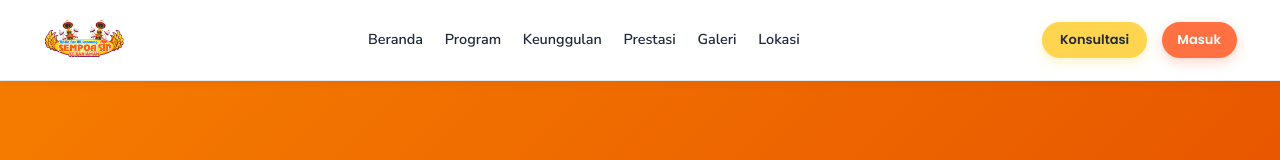
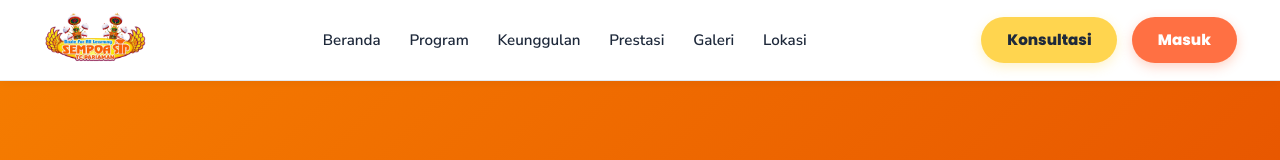
Before and after one commit to Aldi8867/web-sempoa-sip-pariaman, a React (Vite) app in the folder frontend/: page /galeri in a window 1280 px wide. Shown: the top 160 px of the page. Built offline with nearby package versions, Linux system fonts and the light colour scheme.

Commit message:
style: increase size and font weight for navbar elements (logo, text links, CTA buttons) to match premium competitor aesthetic

```diff
--- a/frontend/src/pages/public/GaleriPage.tsx
+++ b/frontend/src/pages/public/GaleriPage.tsx
@@ -125,7 +125,6 @@ export const GaleriPage: React.FC = () => {
                 <Link
                   to={user.role === 'admin' || user.role === 'owner' ? '/admin' : user.role === 'guru' ? '/guru' : '/ortu'}
                   className="btn btn-yellow"
-                  style={{ padding: '0.5rem 1.1rem', fontSize: '0.9rem', background: '#ffd54f', color: '#1e293b', borderRadius: '50px', fontWeight: 600, textDecoration: 'none' }}
                 >
                   Dashboard
                 </Link>
@@ -134,7 +133,6 @@ export const GaleriPage: React.FC = () => {
                   target="_blank"
                   rel="noreferrer"
                   className="btn btn-primary"
-                  style={{ padding: '0.5rem 1.25rem', fontSize: '0.9rem', background: '#e65100', color: '#fff', borderRadius: '50px', border: 'none', fontWeight: 600, textDecoration: 'none', display: 'inline-flex', alignItems: 'center', gap: '0.4rem' }}
                 >
                   Konsultasi
                 </a>
@@ -146,7 +144,6 @@ export const GaleriPage: React.FC = () => {
                   target="_blank"
                   rel="noreferrer"
                   className="btn btn-yellow"
-                  style={{ padding: '0.5rem 1.25rem', fontSize: '0.9rem', background: '#ffd54f', color: '#1e293b', borderRadius: '50px', border: 'none', fontWeight: 600, textDecoration: 'none', display: 'inline-flex', alignItems: 'center', gap: '0.4rem' }}
                 >
                   Konsultasi
                 </a>
@@ -154,7 +151,6 @@ export const GaleriPage: React.FC = () => {
                   to="/login"
                   className="btn btn-primary"
                   id="loginNavBtn"
-                  style={{ padding: '0.5rem 1.1rem', fontSize: '0.9rem', display: 'inline-flex', alignItems: 'center', gap: '0.4rem', background: '#ff7043', color: '#fff', borderRadius: '50px', fontWeight: 600, textDecoration: 'none' }}
                 >
                   Masuk
                 </Link>
--- a/frontend/src/pages/public/HomePage.tsx
+++ b/frontend/src/pages/public/HomePage.tsx
@@ -119,7 +119,6 @@ export const HomePage: React.FC = () => {
                 <Link
                   to={user.role === 'admin' || user.role === 'owner' ? '/admin' : user.role === 'guru' ? '/guru' : '/ortu'}
                   className="btn btn-yellow"
-                  style={{ padding: '0.5rem 1.25rem', fontSize: '0.95rem' }}
                 >
                   Dashboard
                 </Link>
@@ -128,7 +127,6 @@ export const HomePage: React.FC = () => {
                   target="_blank"
                   rel="noreferrer"
                   className="btn btn-primary"
-                  style={{ padding: '0.5rem 1.25rem', fontSize: '0.95rem' }}
                 >
                   Konsultasi
                 </a>
@@ -140,7 +138,6 @@ export const HomePage: React.FC = () => {
                   target="_blank"
                   rel="noreferrer"
                   className="btn btn-yellow"
-                  style={{ padding: '0.5rem 1.25rem', fontSize: '0.95rem' }}
                 >
                   Konsultasi
                 </a>
@@ -148,7 +145,6 @@ export const HomePage: React.FC = () => {
                   to="/login"
                   className="btn btn-primary"
                   id="loginNavBtn"
-                  style={{ padding: '0.5rem 1.25rem', fontSize: '0.95rem' }}
                 >
                   Masuk
                 </Link>
--- a/frontend/src/pages/public/ProgramDetailPage.tsx
+++ b/frontend/src/pages/public/ProgramDetailPage.tsx
@@ -202,7 +202,6 @@ export const ProgramDetailPage: React.FC = () => {
                 <Link
                   to={user.role === 'admin' || user.role === 'owner' ? '/admin' : user.role === 'guru' ? '/guru' : '/ortu'}
                   className="btn btn-yellow"
-                  style={{ padding: '0.5rem 1.1rem', fontSize: '0.9rem', background: '#ffd54f', color: '#1e293b', borderRadius: '50px', fontWeight: 600, textDecoration: 'none' }}
                 >
                   Dashboard
                 </Link>
@@ -211,7 +210,6 @@ export const ProgramDetailPage: React.FC = () => {
                   target="_blank"
                   rel="noreferrer"
                   className="btn btn-primary"
-                  style={{ padding: '0.5rem 1.25rem', fontSize: '0.9rem', background: '#e65100', color: '#fff', borderRadius: '50px', border: 'none', fontWeight: 600, textDecoration: 'none', display: 'inline-flex', alignItems: 'center', gap: '0.4rem' }}
                 >
                   Konsultasi
                 </a>
@@ -223,7 +221,6 @@ export const ProgramDetailPage: React.FC = () => {
                   target="_blank"
                   rel="noreferrer"
                   className="btn btn-yellow"
-                  style={{ padding: '0.5rem 1.25rem', fontSize: '0.9rem', background: '#ffd54f', color: '#1e293b', borderRadius: '50px', border: 'none', fontWeight: 600, textDecoration: 'none', display: 'inline-flex', alignItems: 'center', gap: '0.4rem' }}
                 >
                   Konsultasi
                 </a>
@@ -231,7 +228,6 @@ export const ProgramDetailPage: React.FC = () => {
                   to="/login"
                   className="btn btn-primary"
                   id="loginNavBtn"
-                  style={{ padding: '0.5rem 1.1rem', fontSize: '0.9rem', display: 'inline-flex', alignItems: 'center', gap: '0.4rem', background: '#ff7043', color: '#fff', borderRadius: '50px', fontWeight: 600, textDecoration: 'none' }}
                 >
                   Masuk
                 </Link>
--- a/frontend/src/styles/style-main.css
+++ b/frontend/src/styles/style-main.css
@@ -238,10 +238,10 @@ img {
 }
 
 .nav-brand-logo img {
-    height: 55px !important;
-    max-height: 55px !important;
+    height: 70px !important;
+    max-height: 70px !important;
     width: auto !important;
-    max-width: 220px !important;
+    max-width: 260px !important;
     object-fit: contain !important;
 }
 
@@ -249,7 +249,7 @@ img {
     flex: 1;
     display: flex !important;
     justify-content: center !important;
-    gap: 1.5rem !important;
+    gap: 2rem !important;
     align-items: center !important;
     list-style: none !important;
     margin: 0 !important;
@@ -263,13 +263,20 @@ img {
     align-items: center;
 }
 
+.nav-buttons .btn {
+    padding: 0.75rem 1.8rem !important;
+    font-size: 1.05rem !important;
+    font-weight: 800 !important;
+}
+
 .nav-links li {
     list-style: none !important;
     margin: 0 !important;
 }
 
 .nav-links a {
-    font-weight: 600;
+    font-weight: 800;
+    font-size: 1.05rem;
     color: var(--color-text-dark);
     text-decoration: none;
     transition: color 0.2s ease;
```
Also changed, not shown: 1 other file (tests, documents, lock files or other folders).
